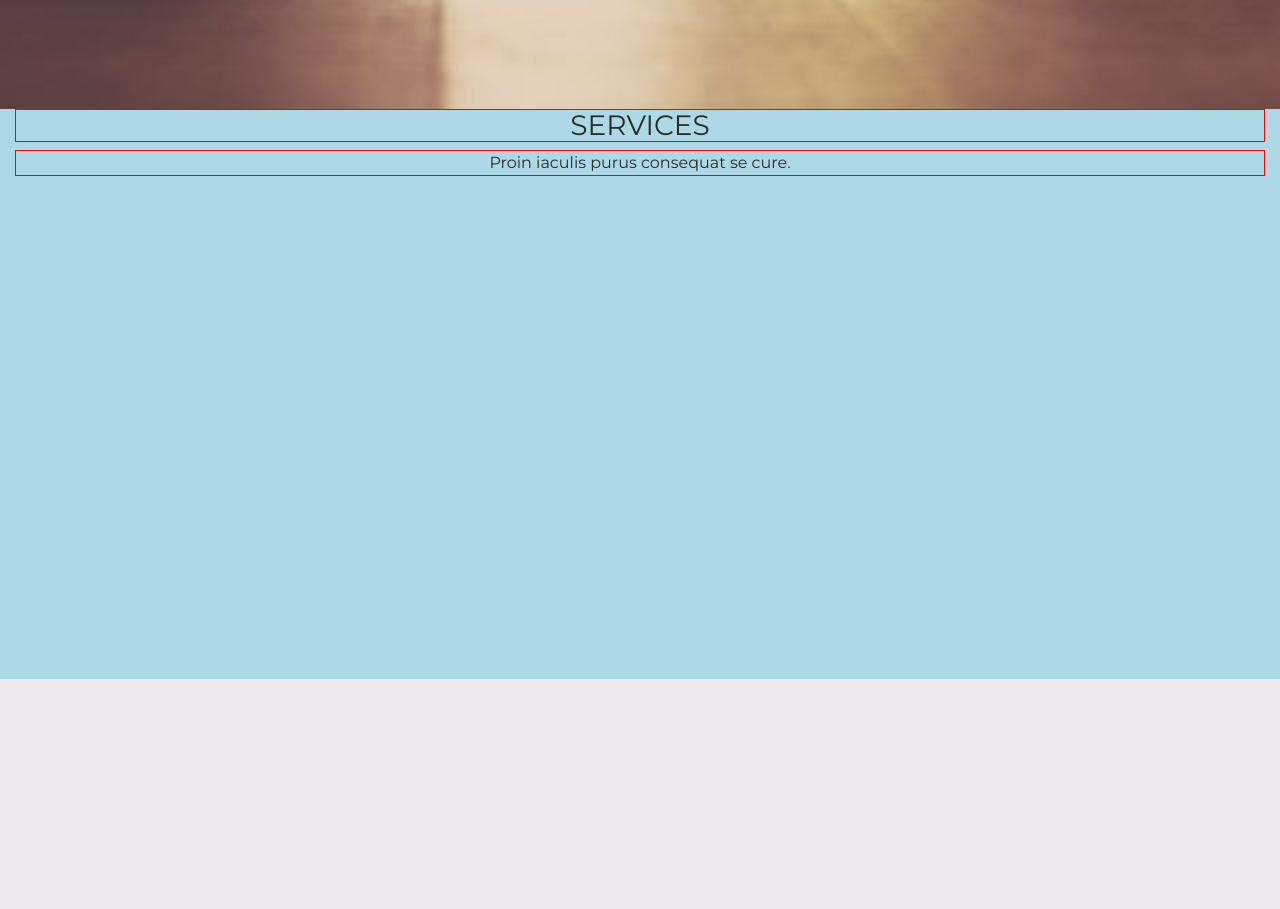
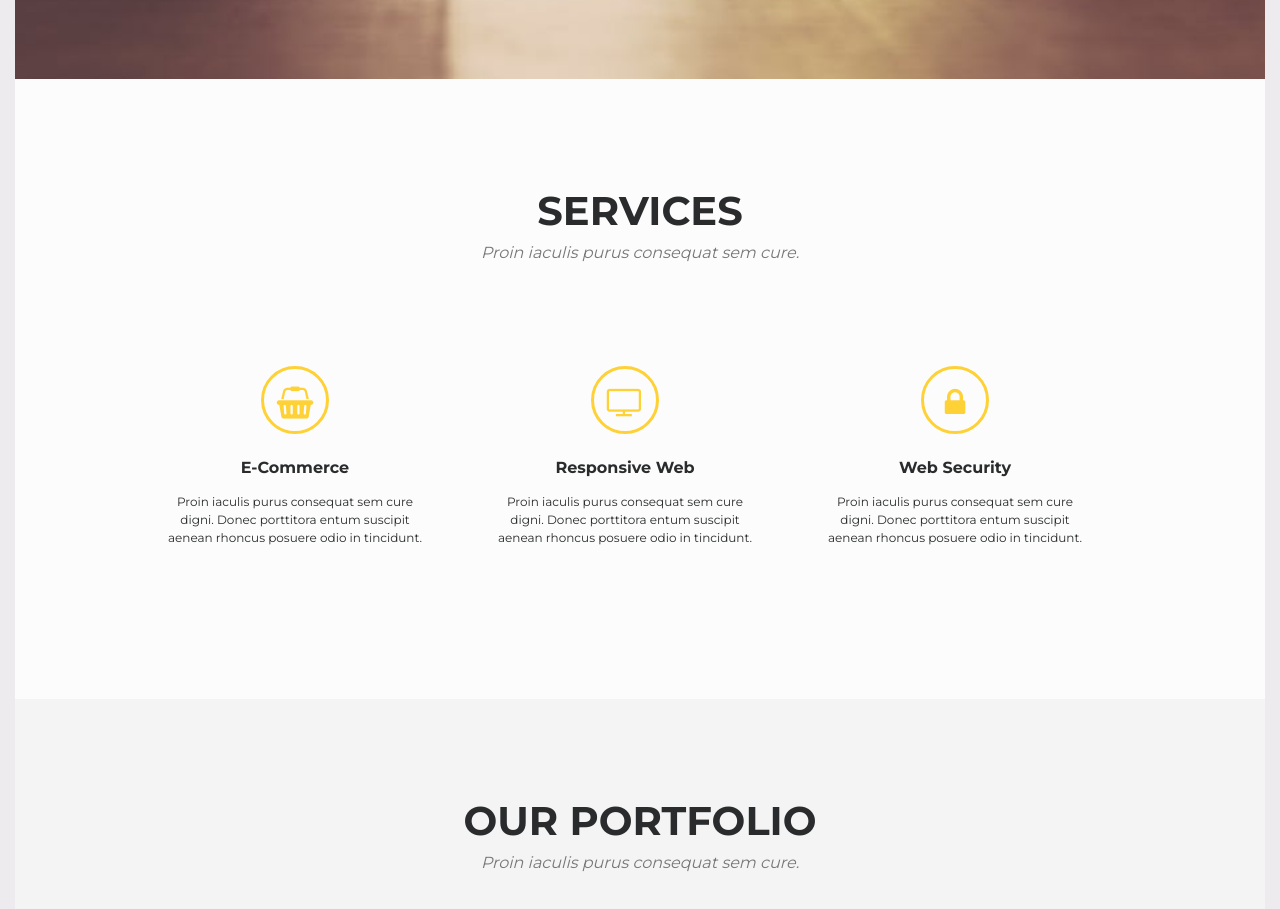
Before and after one commit to tomasz-konecki/projekt_7_8, a website: page index.html in a window 1280 px wide. Shown: the part 591-1500 px from the top of the page. Before the commit the page ends 1270 px from the top, so only its background shows below. Drawn offline with nearby package versions, Linux system fonts and the light colour scheme; a script that the page names is missing.

Commit message:
Add services section

```diff
--- a/css/style.css
+++ b/css/style.css
@@ -1,16 +1,18 @@
 @import url('https://fonts.googleapis.com/css?family=Montserrat:400,700');
 @import url('https://fonts.googleapis.com/css?family=Pacifico');
-
 body {
   background-color: rgb(238, 235, 238);
   box-sizing: border-box;
   font-family: Montserrat, sans-serif;
 }
 
+.layout {
+  max-width: 1400px;
+}
+
 .jumbotron {
   background: #fff url('../img/desk-1.jpeg') 0/cover no-repeat;
-  height: 700px;
-  max-width: 1400px;
+  min-height: 700px;
   margin: 0 auto;
 }
 
@@ -79,11 +81,66 @@ h3.meet {
 }
 
 .services {
-  max-width: 1400px;
-  height: 570px;
-  background-color: lightblue;
+  background-color: #fcfcfc;
 }
 
+.services .services-title {
+  padding-top: 110px;
+}
+
+.services-title h3,
+.portfolio-title h3 {
+  font-weight: 700;
+  font-size: 40px;
+}
+
+.services-title p,
+.portfolio-title p {
+  font-style: italic;
+  color: #777;
+}
+
+.features {
+  padding-top: 50px;
+}
+
+.feature {
+  max-height: 300px;
+  max-width: 300px;
+  margin-right: 30px;
+  padding-top: 15px;
+}
+
+.feature h6 {
+  font-weight: bold;
+}
+
+.feature p {
+  font-size: 12px;
+}
+
+.circle {
+  display: inline-block;
+  border: 3px solid #fed136;
+  width: 68px;
+  height: 68px;
+  border-radius: 50%;
+  margin-bottom: 25px;
+}
+
+.circle i {
+  line-height: 68px;
+  color: #fed136;
+}
+
+.portfolio {
+  background: #f4f4f4;
+  height: 800px;
+}
+
+.portfolio .portfolio-title {
+  padding-top: 100px;
+}
 /* hr {
   transform: rotate(90deg);
   width: 120%;
@@ -93,7 +150,6 @@ h3.meet {
   header {
     margin-top: -30px;
   }
-
 }
 
 @media(max-width: 767px) {
@@ -103,8 +159,32 @@ h3.meet {
   h3.meet {
     font-size: 50px;
   }
-  .nav-item{
+  .nav-item {
     font-size: 11px;
   }
+  .services {
+    /* height: 850px; */
+  }
+}
+@media(min-width: 768px) {
+  .services {
+    padding-bottom: 0;
+  }
+}
+@media(min-width: 677px) {
+  .services {
+    min-height: 650px;
+    padding-bottom: 30px;
+  }
+}
 
+@media(min-width: 576px) and (max-width: 676px) {
+  .services {
+    height: 1000px;
+  }
 }
+@media(max-width: 340px) {
+  .feature p {
+    padding-left: 15px;
+  }
+}
--- a/index.html
+++ b/index.html
@@ -1,5 +1,7 @@
 <!DOCTYPE html>
 <html lang="en">
+
+
 
 <head>
   <!-- Required meta tags -->
@@ -9,9 +11,12 @@
   <!-- Bootstrap CSS -->
   <link rel="stylesheet" href="https://maxcdn.bootstrapcdn.com/bootstrap/4.0.0-alpha.6/css/bootstrap.min.css" integrity="sha384-rwoIResjU2yc3z8GV/NPeZWAv56rSmLldC3R/AZzGRnGxQQKnKkoFVhFQhNUwEyJ" crossorigin="anonymous">
   <link rel="stylesheet" href="css/style.css">
+  <link rel="stylesheet" href="https://maxcdn.bootstrapcdn.com/font-awesome/4.7.0/css/font-awesome.min.css">
 </head>
 
 <body>
+
+<div class="layout container-fluid">
 
   <section class="jumbotron jumbotron-fluid">
     <header class="row">
@@ -35,12 +40,12 @@
               </div>
             </div>
           </div>
-        </div>
+      </div>
       </nav>
 
     </header>
 
-    <div class="container-fluid greet">
+    <div class="greet">
       <h1 class="text-center">Welcome To Our Studio!</h1>
       <h3 class="text-center meet">IT'S NICE TO MEET YOU</h3>
       <div class="btn-container justify-content-center">
@@ -52,15 +57,46 @@
   </section>
 
   <!-- SERVICES-->
-  <section class="services container-fluid">
-    <div class="row">
+  <section class="services">
+
+    <header class="row services-title">
       <div class="col-12">
-        <h3 style="border: 1px solid red" class="text-center">SERVICES</h3>
-        <p style="border: 1px solid red" class="text-center">Proin iaculis purus consequat se cure.</p>
+        <h3 class="text-center">SERVICES</h3>
+        <p class="text-center">Proin iaculis purus consequat sem cure.</p>
+      </div>
+    </header>
+
+    <div class="features row d-flex justify-content-center">
+      <div class="feature col-12 col-md-3 text-center">
+        <span class="circle"><i class="fa fa-shopping-basket fa-2x"></i></span>
+        <h6>E-Commerce</h6>
+        <p class="py-2">Proin iaculis purus consequat sem cure digni. Donec porttitora entum suscipit aenean rhoncus posuere odio in tincidunt.</p>
+      </div>
+      <div class="feature col-12 col-md-3 text-center">
+        <span class="circle"><i class="fa fa-television fa-2x" aria-hidden="true"></i></span>
+        <h6>Responsive Web</h6>
+        <p class="py-2">Proin iaculis purus consequat sem cure digni. Donec porttitora entum suscipit aenean rhoncus posuere odio in tincidunt.</p>
+      </div>
+      <div class="feature col-12 col-md-3 text-center">
+        <span class="circle"><i class="fa fa-lock fa-2x" aria-hidden="true"></i></span>
+        <h6>Web Security</h6>
+        <p class="py-2">Proin iaculis purus consequat sem cure digni. Donec porttitora entum suscipit aenean rhoncus posuere odio in tincidunt.</p>
       </div>
     </div>
 
   </section>
+
+  <section class="portfolio">
+    <header class="row portfolio-title">
+      <div class="col-12">
+        <h3 class="text-center">OUR PORTFOLIO</h3>
+        <p class="text-center">Proin iaculis purus consequat sem cure.</p>
+      </div>
+    </header>
+
+  </section>
+
+</div>
 
 
   <!-- jQuery first, then Tether, then Bootstrap JS. -->
```
